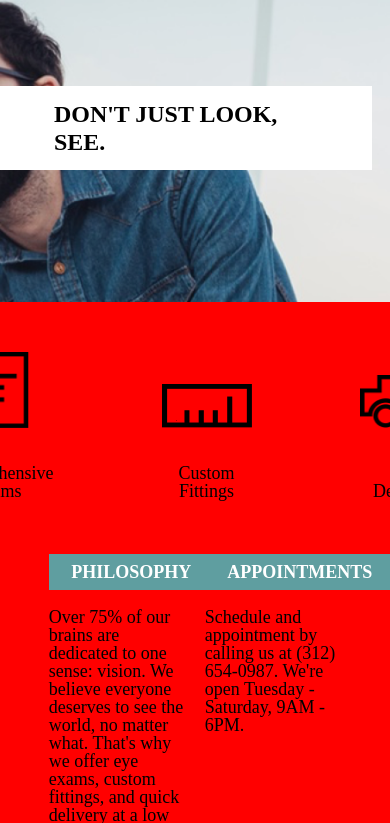
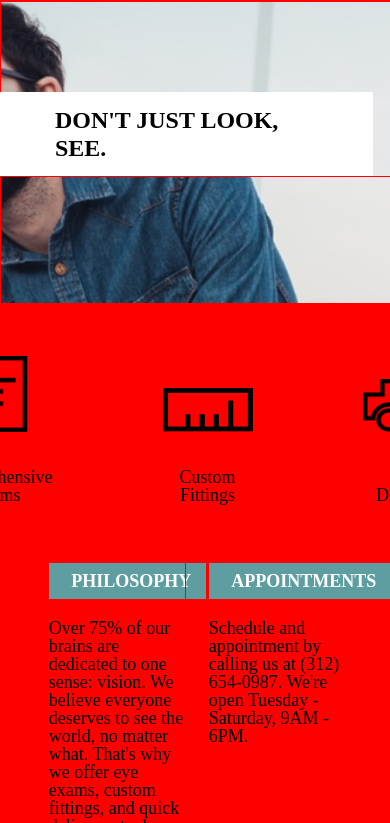
Before and after one commit to afarboleda/TortoiseshellOptics, a plain HTML site: page index.html in a window 390 px wide. Shown: the part 94-917 px from the top of the page. Drawn offline with Linux system fonts and the light colour scheme.

Commit message:
Trial 1 for tabled width of banner

```diff
--- a/resources/css/style.css
+++ b/resources/css/style.css
@@ -148,6 +148,10 @@ footer img {
 
 @media only screen and (max-width: 768px) {
 
+  div {
+    border: 1px solid red;
+  }
+
   .site {
     width: 100%;
   }
```
